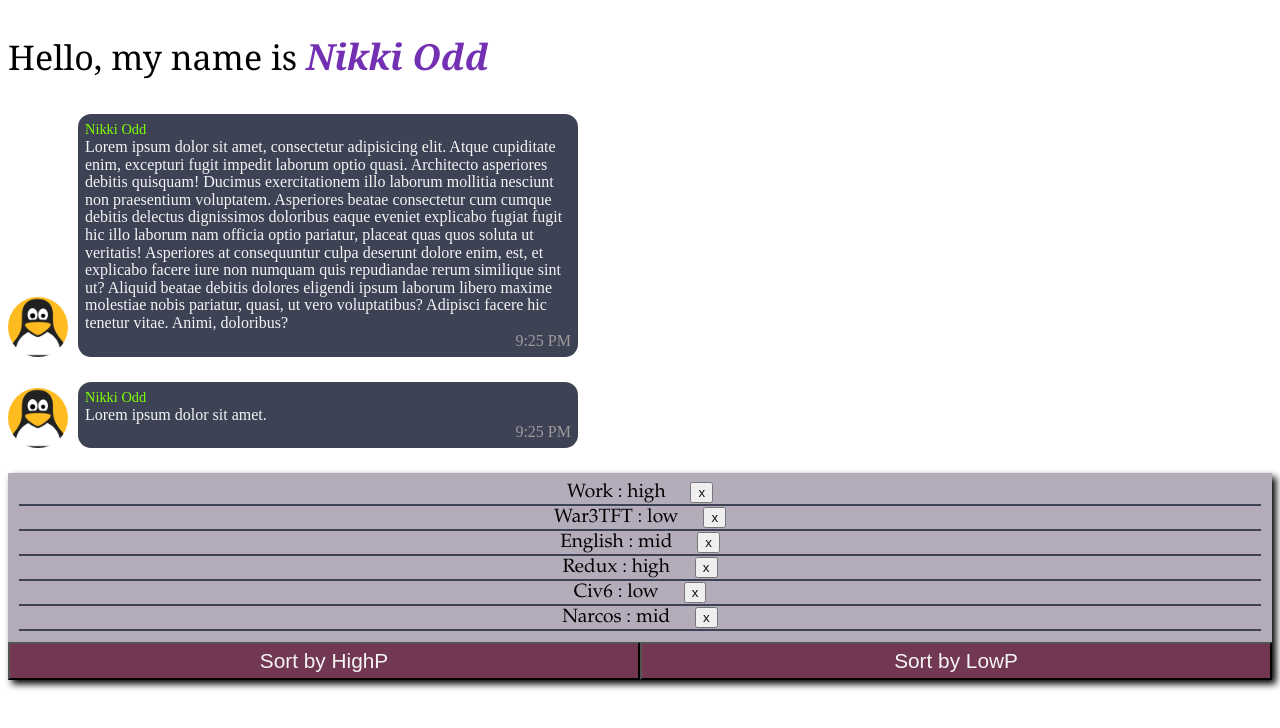
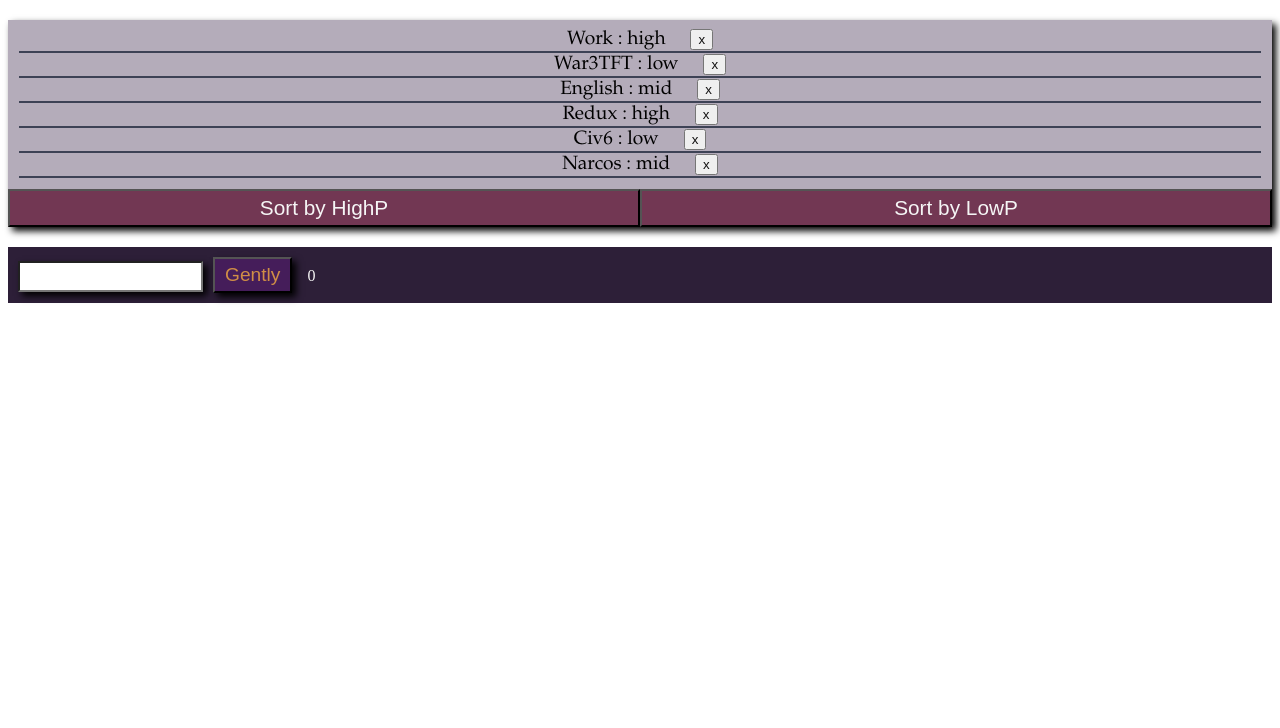
Before and after one commit to Archiektor/Ignat1, a React (Create React App) app: page / in a window 1280 px wide. Shown: the top 728 px of the page. Built offline with nearby package versions, Linux system fonts and the light colour scheme.

Commit message:
refactor trim()

```diff
--- a/package.json
+++ b/package.json
@@ -10,10 +10,12 @@
     "@types/node": "^12.12.42",
     "@types/react": "^16.9.35",
     "@types/react-dom": "^16.9.8",
+    "@types/uuid": "^8.0.0",
     "react": "^16.13.1",
     "react-dom": "^16.13.1",
     "react-scripts": "3.4.1",
-    "typescript": "^3.7.5"
+    "typescript": "^3.7.5",
+    "uuid": "^8.1.0"
   },
   "scripts": {
     "start": "react-scripts start",
--- a/src/components/app/app.tsx
+++ b/src/components/app/app.tsx
@@ -1,26 +1,25 @@
 import React, {useState} from "react";
 
-import Surname from "../surname";
-import Message from "../message";
 import Todolist from "../todolist";
-import {guid} from "./idGenerator";
+import {v1} from "uuid";
+import Experimental from "../experimental";
 
 export type TaskType = {
-    id: string,
+    key: string,
     task: string,
     prior: string
 }
 
 const arrOfTasks: Array<TaskType> = [
-    {id: '', task: `work`, prior: `high`},
-    {id: '', task: `war3TFT`, prior: `low`},
-    {id: '', task: `english`, prior: `mid`},
-    {id: '', task: `redux`, prior: `high`},
-    {id: '', task: `civ6`, prior: `low`},
-    {id: '', task: `narcos`, prior: `mid`}
+    {key: '', task: `work`, prior: `high`},
+    {key: '', task: `war3TFT`, prior: `low`},
+    {key: '', task: `english`, prior: `mid`},
+    {key: '', task: `redux`, prior: `high`},
+    {key: '', task: `civ6`, prior: `low`},
+    {key: '', task: `narcos`, prior: `mid`}
 ];
 
-arrOfTasks.every(task => task.id = guid());
+arrOfTasks.every((t) => t.key = v1());
 
 const App = () => {
     const [tasks, setTasks] = useState(arrOfTasks);
@@ -45,7 +44,7 @@
 
     return (
         <React.Fragment>
-            <div>
+{/*            <div>
                 <Surname name={"Nikki"} surname={"Odd"} nationality={"PL"}/>
             </div>
             <div>
@@ -55,8 +54,9 @@
                 <Message user="Nikki Odd"
                          text={`Lorem ipsum dolor sit amet.`}
                          time={{hour: 9, minutes: 25, period: "PM"}}/>
-                <Todolist data={tasks} deleteTask={deleteTask} setPriority={setPriority}/>
-            </div>
+            </div>*/}
+            <Todolist data={tasks} deleteTask={deleteTask} setPriority={setPriority}/>
+            <Experimental />
         </React.Fragment>
     )
 }
--- a/src/components/experimental/experimental.module.css
+++ b/src/components/experimental/experimental.module.css
@@ -0,0 +1,25 @@
+.wrapper {
+    background-color: #2d1f38;
+    color: whitesmoke;
+    margin-top: 20px;
+    padding: 10px;
+}
+
+.field {
+    height: 25px;
+    box-shadow: 4px 4px 7px black;
+}
+
+.btn {
+    background-color: #451d5a;
+    margin-left: 10px;
+    color: #d08e46;
+    font-size: 1.2rem;
+    padding: 5px 10px;
+    box-shadow: 4px 4px 7px black;
+
+}
+
+.decor {
+    margin-left: 15px;
+}
--- a/src/components/experimental/experimental.tsx
+++ b/src/components/experimental/experimental.tsx
@@ -0,0 +1,42 @@
+import React, {useState} from "react";
+
+import css from "./experimental.module.css";
+import {v1} from "uuid";
+
+type PersonType = {
+    id: string,
+    name: string
+}
+
+let names: Array<PersonType> = [];
+
+const Experimental = () => {
+    const [name, setName] = useState("");
+
+    const showMsg = () => {
+        if (name.length > 0) {
+            alert(`Hola, amigos ${name}`);
+            setName("");
+            let newPerson = {
+                id: v1(),
+                name
+            };
+            names.push(newPerson);
+        }
+    }
+
+    return (
+        <div className={css.wrapper}>
+            <input className={css.field} value={name}
+                   onChange={(e) => setName(e.currentTarget.value.trim())}
+                   onKeyPress={(e) => e.key === "Enter" && showMsg()}
+            />
+            <button className={css.btn}
+                    onClick={() => showMsg()}>{`Gently`}
+            </button>
+            <span className={css.decor}>{names.length}</span>
+        </div>
+    )
+}
+
+export default Experimental;
--- a/src/components/experimental/index.tsx
+++ b/src/components/experimental/index.tsx
@@ -0,0 +1,3 @@
+import Experimental from "./experimental"
+
+export default Experimental;
--- a/src/components/todolist/todolist.tsx
+++ b/src/components/todolist/todolist.tsx
@@ -11,10 +11,9 @@
 
 let renderedTasks = (arr: Array<TaskType>, deleteTask: (id: string) => void) => {
     return arr.map((t) => {
-        // !!! WTF const {id as key, task, prior} = t;
-        const {id, task, prior} = t;
+        const {key, task, prior} = t;
         return (
-            <li className={css.item} key={id}>
+            <li className={css.item} key={key}>
                 <span>{`${task.charAt(0).toUpperCase()}${task.slice(1)}`}</span>
                 <span>{`  : ${prior}`}</span>
                 <button className={css.deleteBtn} onClick={() => deleteTask(task)}></button>
```
Also changed, not shown: 1 other file (tests, documents, lock files or other folders).
